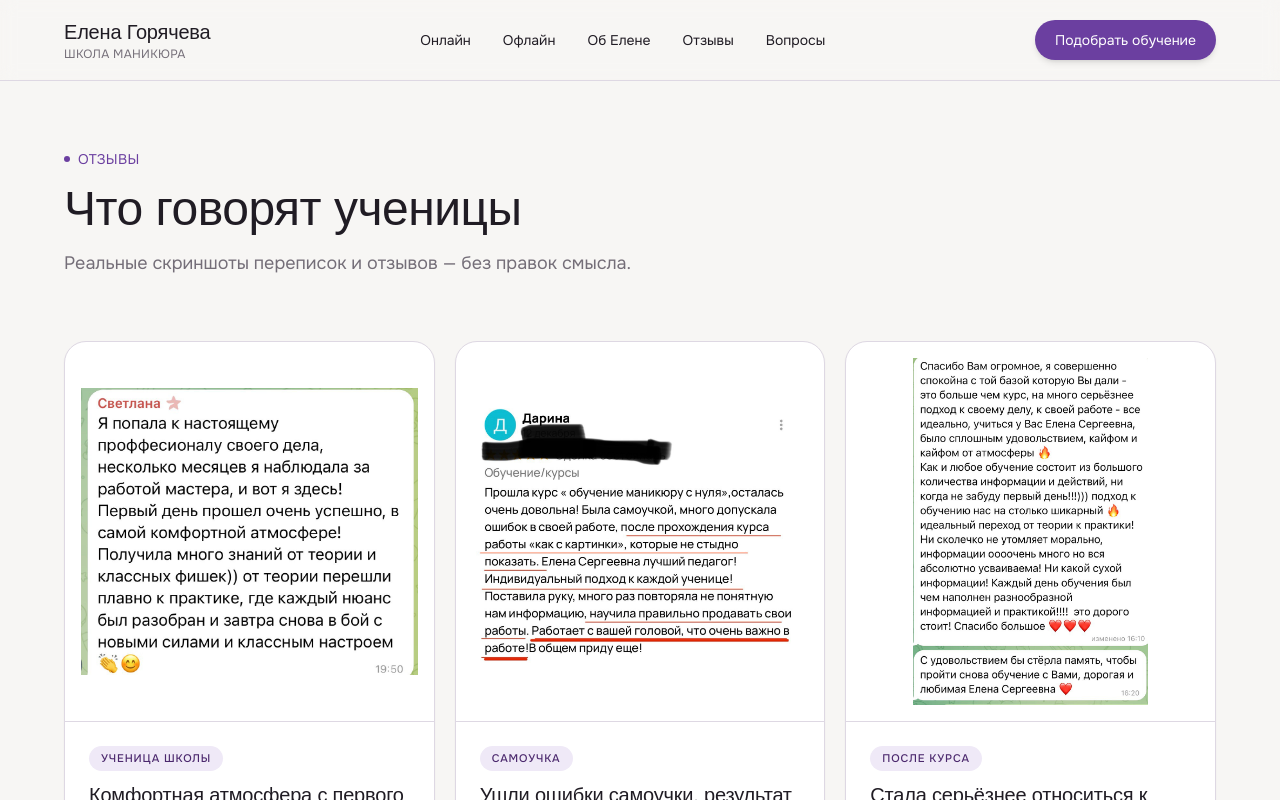
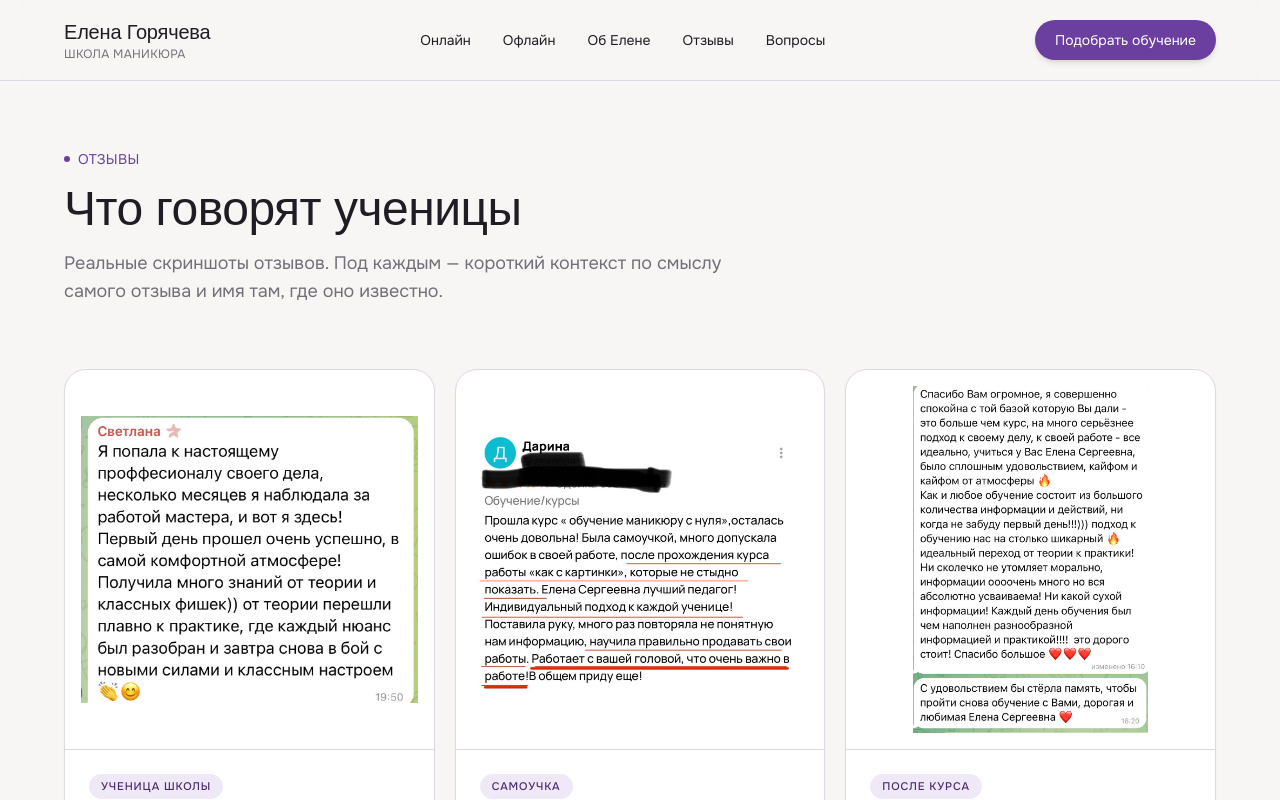
Before and after one commit to msgalya1798-arch/elena-goryacheva-school, a Next.js app: page /reviews in a window 1280 px wide. Shown: the top 800 px of the page. Built offline with nearby package versions, Linux system fonts and the light colour scheme; a web font is replaced by a local one.

Commit message:
Polish reviews page presentation

```diff
--- a/src/app/reviews/page.tsx
+++ b/src/app/reviews/page.tsx
@@ -20,8 +20,8 @@ export default function ReviewsPage() {
             <h1 className="font-display text-4xl lg:text-5xl text-ink max-w-2xl">
               Что говорят ученицы
             </h1>
-            <p className="mt-4 text-lg text-graphite max-w-xl">
-              Реальные скриншоты переписок и отзывов — без правок смысла.
+            <p className="mt-4 text-lg text-graphite max-w-2xl">
+              Реальные скриншоты отзывов. Под каждым — короткий контекст по смыслу самого отзыва и имя там, где оно известно.
             </p>
           </Reveal>
         </div>
@@ -29,7 +29,7 @@ export default function ReviewsPage() {
 
       <section className="pb-section-lg">
         <div className="container max-w-container">
-          <div className="grid sm:grid-cols-2 lg:grid-cols-3 gap-5">
+          <div className="grid items-stretch sm:grid-cols-2 lg:grid-cols-3 gap-5">
             {testimonials.map((t) => (
               <ReviewCard key={t.id} testimonial={t} />
             ))}
```
